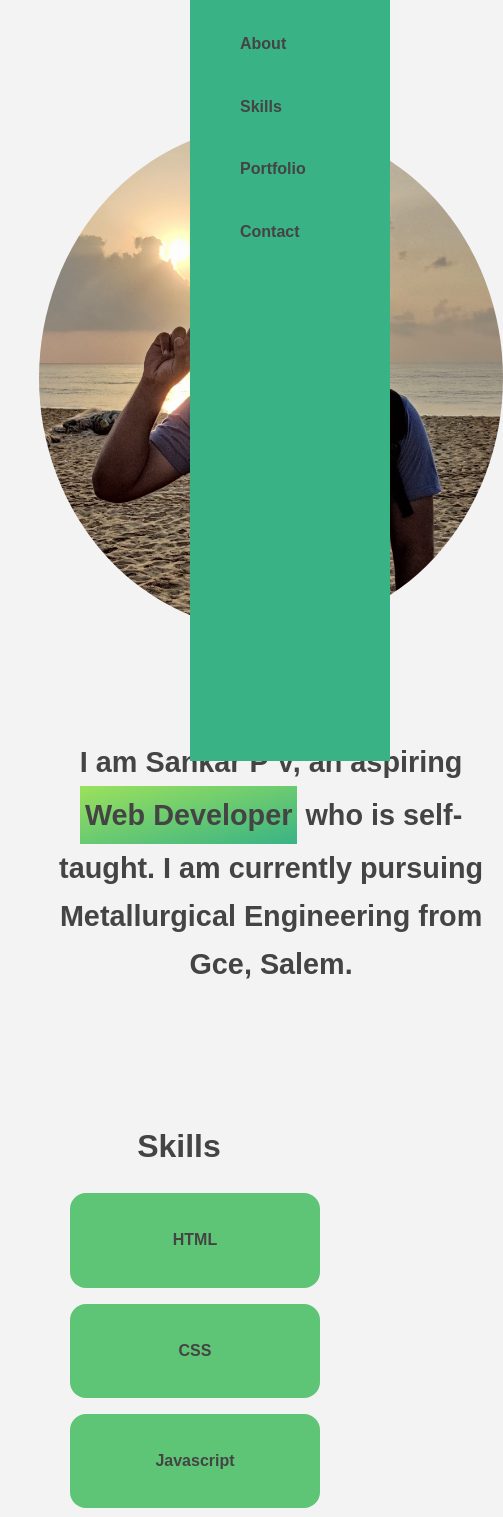
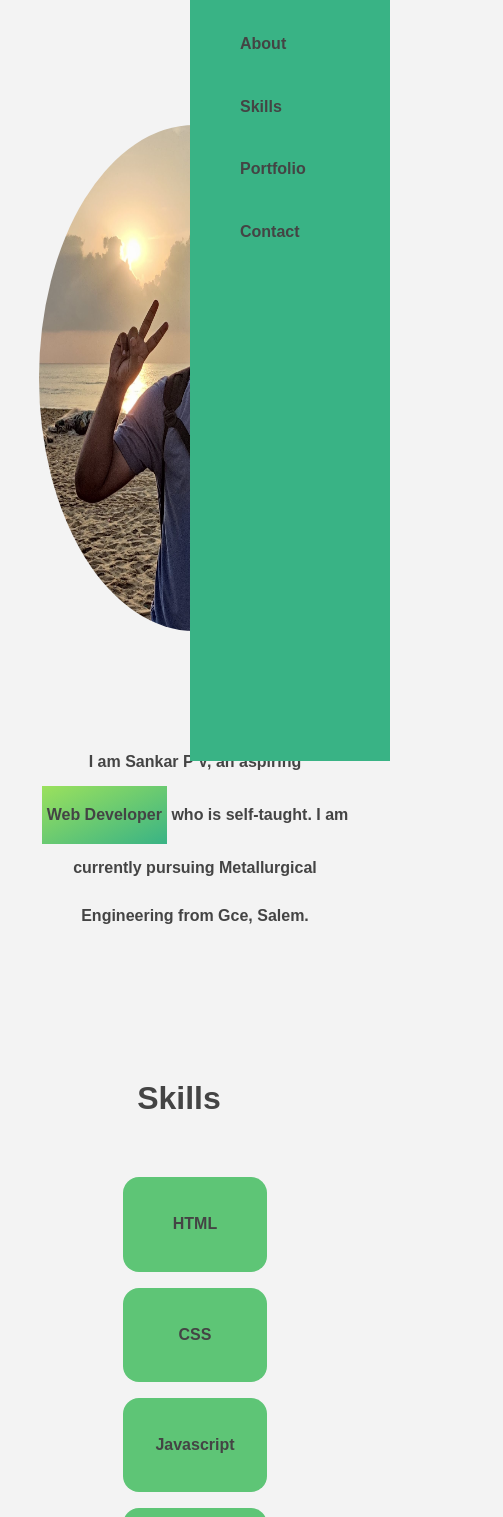
Before and after one commit to Shank0071/Portfolio, a plain HTML site: page index.html in a window 390 px wide. Shown: the part 83-1600 px from the top of the page, 503 px wide, since content can reach past the window. Drawn offline with Linux system fonts and the light colour scheme.

Commit message:
Update styles.css

```diff
--- a/styles.css
+++ b/styles.css
@@ -385,7 +385,11 @@ nav img {
     display: none;
 }
 
-@media(max-width: 1000px) {
+@media(max-width: 820px) {
+    body {
+        overflow-x: hidden;
+    }
+
     nav h1 {
         text-align: center;
     }
@@ -414,10 +418,19 @@ nav img {
     }
 
     .container .aboutblock {
+        max-width: 100%;
         flex-direction: column;
         justify-content: center;
         align-items: center;
         text-align: center;
+    }
+
+    .aboutblock img {
+        width: 100%;
+    }
+
+    .aboutblock .about {
+        font-size: medium;
     }
 
     .tech {
@@ -454,4 +467,54 @@ nav img {
     .contact h1 {
         margin-bottom: 2rem;
     }
+
+    .contact form div {
+        display: flex;
+        flex-direction: column;
+        gap: 0;
+    }
+
+    .contact form input,
+    .contact form textarea {
+        width: 100%;
+    }
 }
+
+@media(max-width: 920px) {
+    .container .aboutblock {
+        display: flex;
+        flex-direction: column;
+        justify-content: center;
+        align-items: center;
+        text-align: center;
+    }
+
+    .container .tech {
+        display: flex;
+        flex-direction: column;
+    }
+
+    .container .tech h1::after {
+        content: "";
+    }
+
+}
+
+@media(max-width: 280px) {
+
+    form .btn {
+        width: 100%;
+    }
+}
+
+@media(max-width: 1024px) {
+    .container .tech {
+        display: flex;
+        flex-direction: column;
+    }
+
+    .container .tech h1::after {
+        content: "";
+    }
+
+}
```
